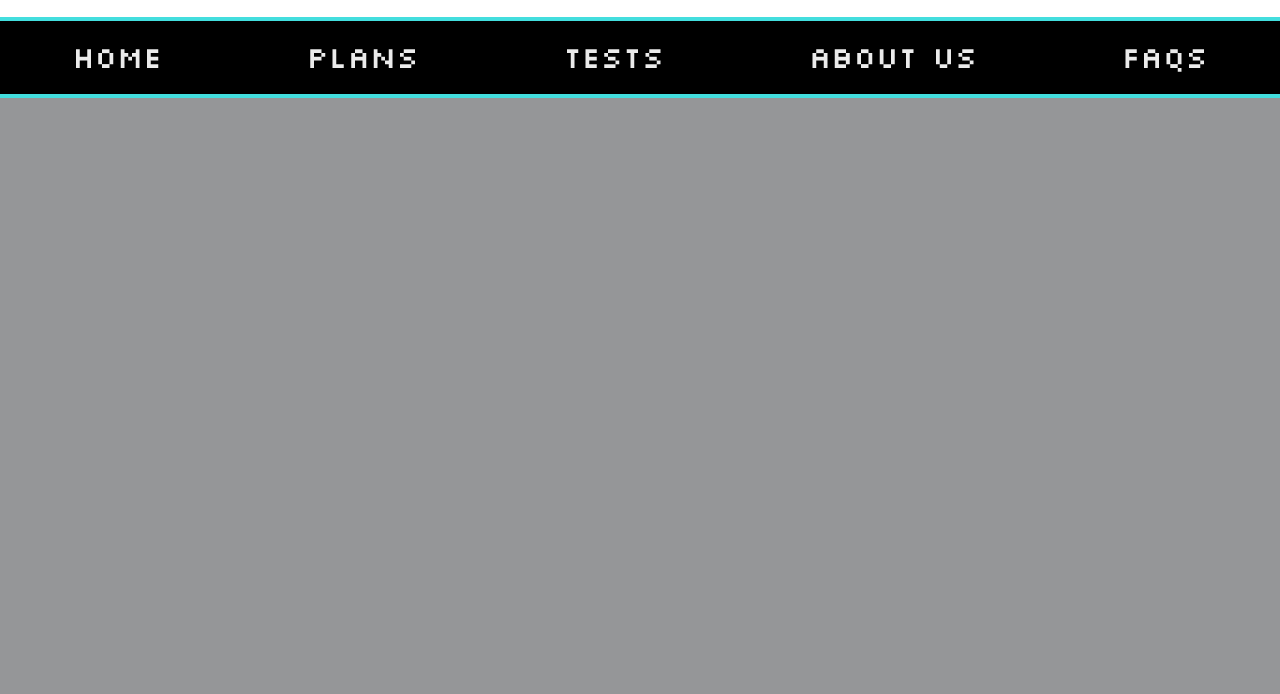
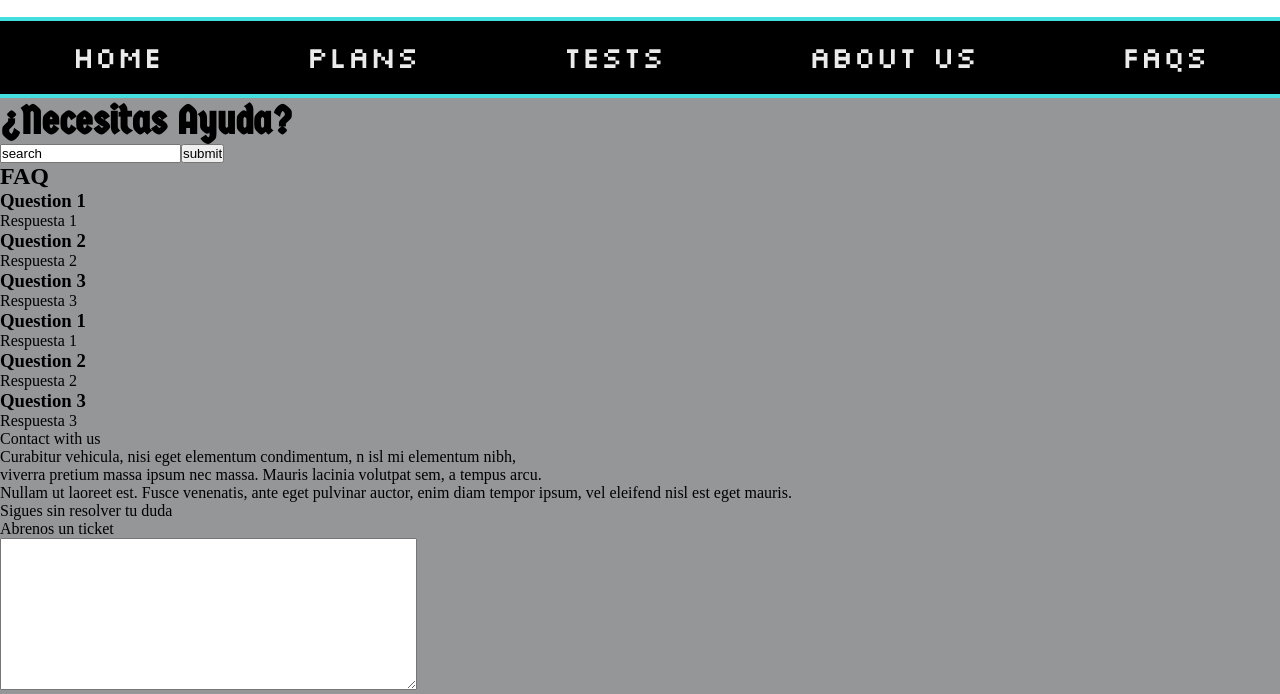
Before and after one commit to politecnicoDAW-2022/DIW-Proyecto-Gropy, a plain HTML site: page index.html in a window 1280 px wide. Shown: the part 123-817 px from the top of the page. Drawn offline with Linux system fonts and the light colour scheme.

Commit message:
feat(faq) first html

```diff
--- a/index.html
+++ b/index.html
@@ -22,4 +22,48 @@
 
     </nav>
     <hr style="height: 4px;background-color: rgb(67, 222, 222);border: white;">
+    <section>
+        <h1>¿Necesitas Ayuda?</h1>
+        <form>
+        <input type="search" value="search"><input type="submit" value="submit">
+        </form>
+        <h2>FAQ</h2>
+        <article>
+            <h3>Question 1</h3>
+            <p class="hidden">Respuesta 1</p>
+        </article>
+        <article>
+            <h3>Question 2</h3>
+            <p class="hidden">Respuesta 2</p>
+        </article>
+        <article>
+            <h3>Question 3</h3>
+            <p class="hidden">Respuesta 3</p>
+        </article>
+        <article>
+            <h3>Question 1</h3>
+            <p class="hidden">Respuesta 1</p>
+        </article>
+        <article>
+            <h3>Question 2</h3>
+            <p class="hidden">Respuesta 2</p>
+        </article>
+        <article>
+            <h3>Question 3</h3>
+            <p class="hidden">Respuesta 3</p>
+        </article>
+        <article class="contact">
+            <p>Contact with us</p>
+            <p>Curabitur vehicula, nisi eget elementum condimentum, n
+                isl mi elementum nibh,</p>
+                <p> viverra pretium massa ipsum nec massa. Mauris lacinia volutpat sem, a tempus arcu. </p><p>Nullam ut laoreet est.
+                Fusce venenatis, ante eget pulvinar auctor, enim diam tempor ipsum, vel eleifend nisl est eget mauris.</p>
+
+        </article>
+        <article class="ticket">
+            <p>Sigues sin resolver tu duda</p>
+            <p>Abrenos un ticket</p>
+            <textarea rows="10" cols="50"></textarea>
+        </article>
+    </section>
 </html>
```
Also changed, not shown: README.md.
